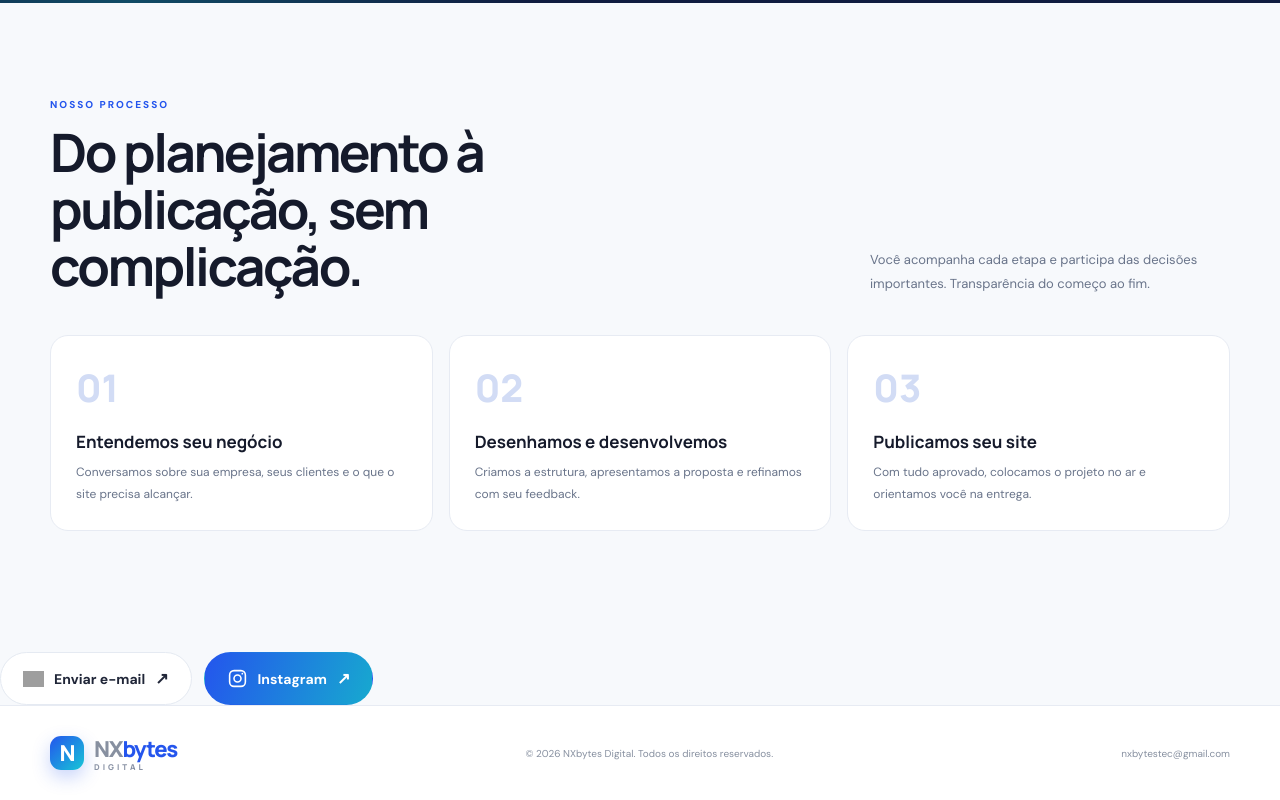
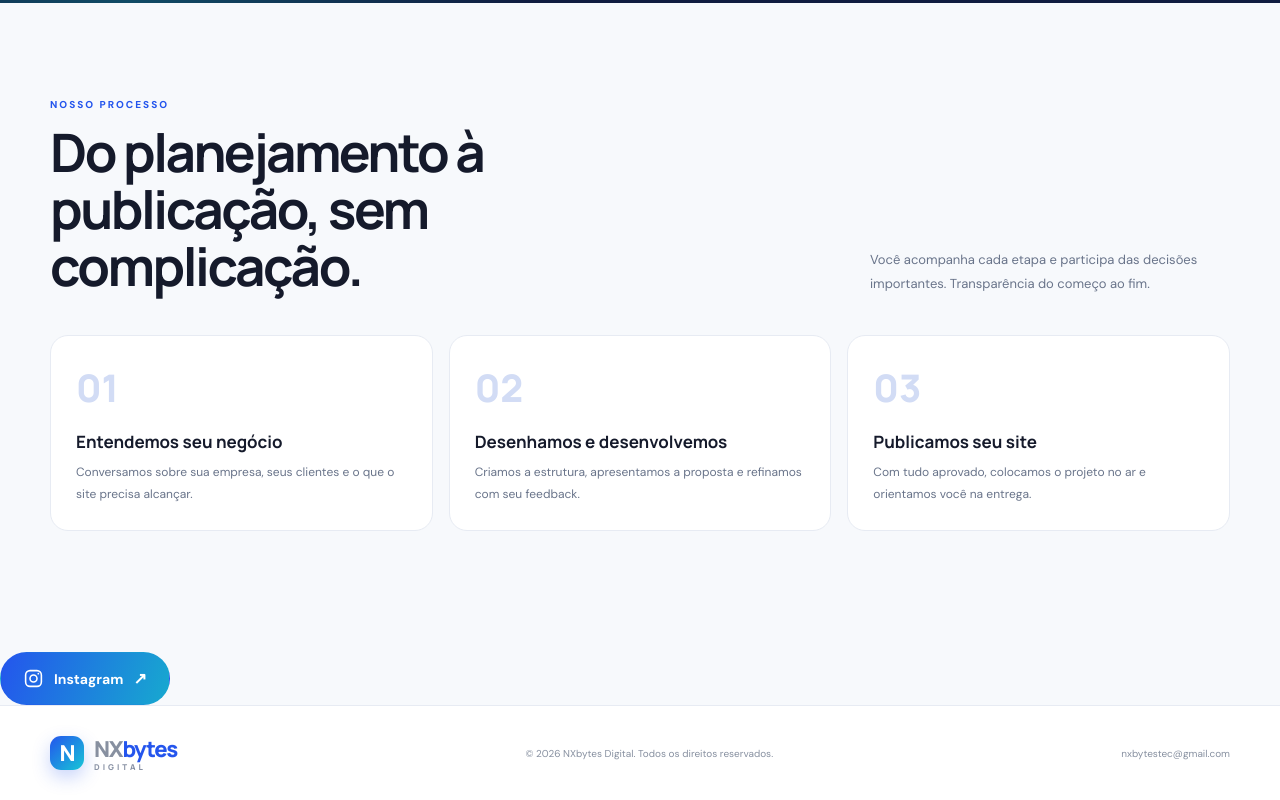
Before and after one commit to gankadev-prog/NXbytes-Digital, a plain HTML site: page index.html in a window 1280 px wide. Shown: the part 2239-3039 px from the top of the page. Drawn offline with Linux system fonts and the light colour scheme; grey boxes are pictures that could not be loaded.

Commit message:
Update index.html

```diff
--- a/index.html
+++ b/index.html
@@ -1345,21 +1345,6 @@
     <div class="contact-socials">
 
       <a
-        class="contact-social email"
-        href="https://mail.google.com/mail/?view=cm&fs=1&to=nxbytestec@gmail.com"
-        target="_blank"
-        rel="noopener noreferrer"
-        aria-label="Enviar email para NXbytes Digital pelo Gmail"
-      >
-        <img
-          src="https://www.gstatic.com/images/branding/product/1x/gmail_2020q4_48dp.png"
-          alt="Gmail"
-        >
-        Enviar e-mail
-        <span>↗</span>
-      </a>
-
-      <a
         class="contact-social instagram"
         href="https://www.instagram.com/nxbytesdigital/"
         target="_blank"
```
